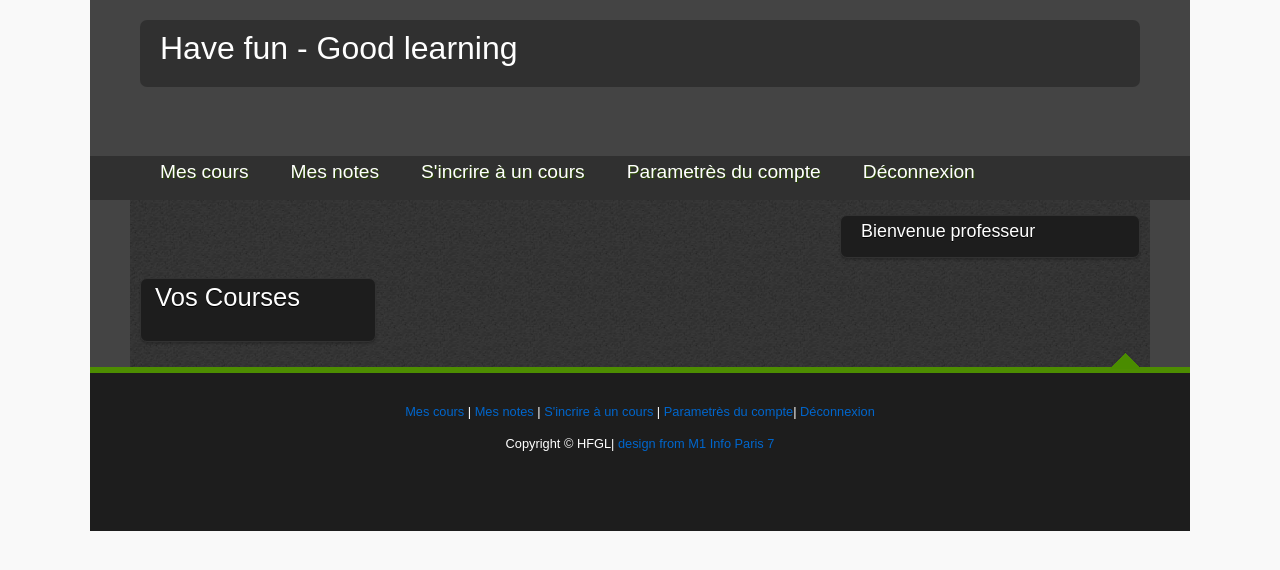
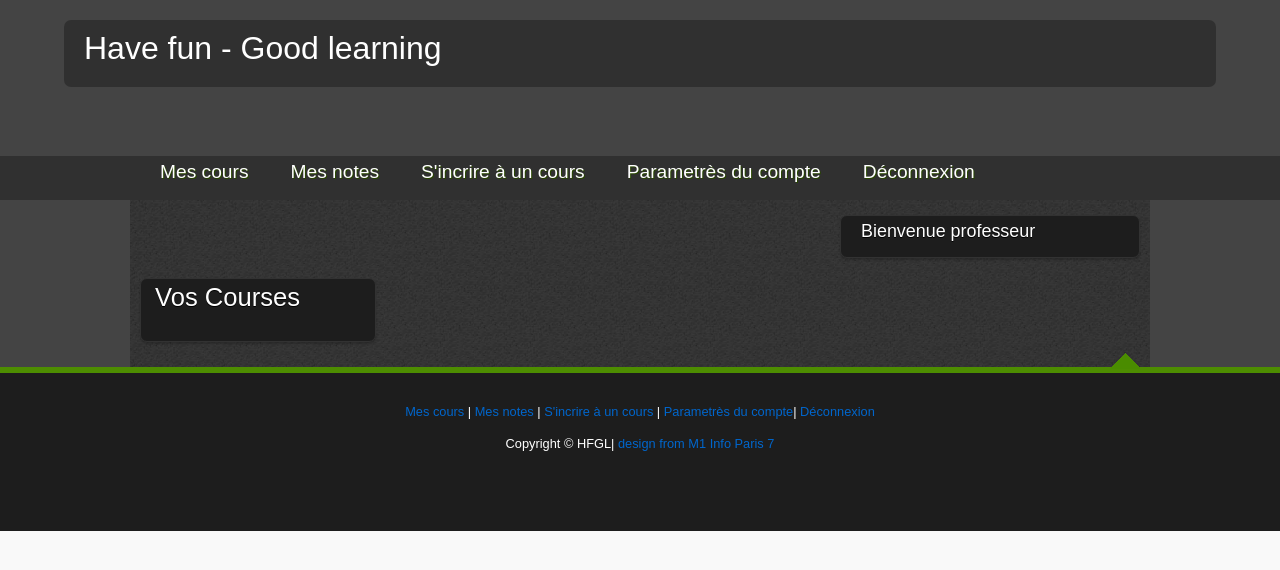
Before and after one commit to tsalmon/HFGL, a PHP site: the page made by src/application/views/etudiant.php in a window 1280 px wide. Shown: the top 570 px of the page. Run offline with PHP 8.4, Linux system fonts and the light colour scheme; the template is opened without the code that fills it, so the values that code supplies are empty; some libraries are stand-ins or nearby versions; some web fonts are replaced.

Commit message:
css pour body

```diff
--- a/src/public/css/etudiant.css
+++ b/src/public/css/etudiant.css
@@ -25,10 +25,11 @@ article, aside, figure, footer, header, hgroup, nav, section {
 }
 
 body {
+  margin:0;
   font: normal .80em 'Droid Sans', arial, sans-serif;
   background: #F9F9F9;
   color: #FFF;
-  width: 1100px;
+  width: 100%;
 }
 
 p {
@@ -146,7 +147,7 @@ header {
 }
 
 #logo {
-  width: 1000px;
+  width: 90%;
   height: 180px;
   background: transparent;
   color: #888;
```
